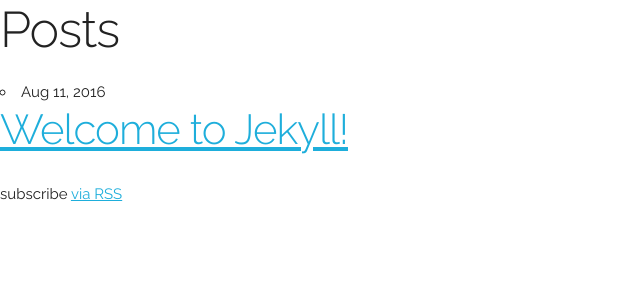
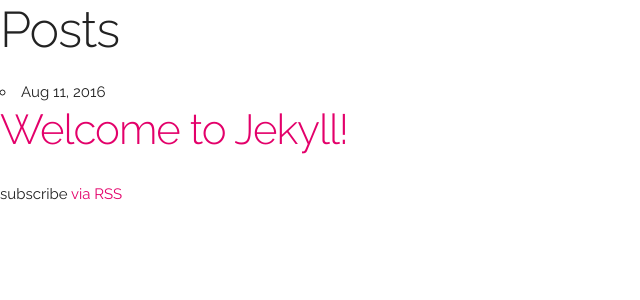
Before and after one commit to arc5-cultures/arc5-cultures.github.io, a Jekyll site: the page built from list.html, in a window 1280 px wide. Shown: the top 300 px of the page, without its empty margins (0-640 px from the left). Built offline with Jekyll 4.4.1, drawn with Linux system fonts in a browser that asks for light colours.

Commit message:
Update head.html

```diff
--- a/_includes/head.html
+++ b/_includes/head.html
@@ -25,7 +25,7 @@
   –––––––––––––––––––––––––––––––––––––––––––––––––– -->
   <link rel="stylesheet" href="css/normalize.css">
   <link rel="stylesheet" href="css/skeleton.css">
-  <link rel="stylesheet" href="{{ "/css/main.css" | prepend: site.baseurl }}">
+  <link rel="stylesheet" href="/css/main.css">
 
   <!-- Favicon
   –––––––––––––––––––––––––––––––––––––––––––––––––– -->
```
